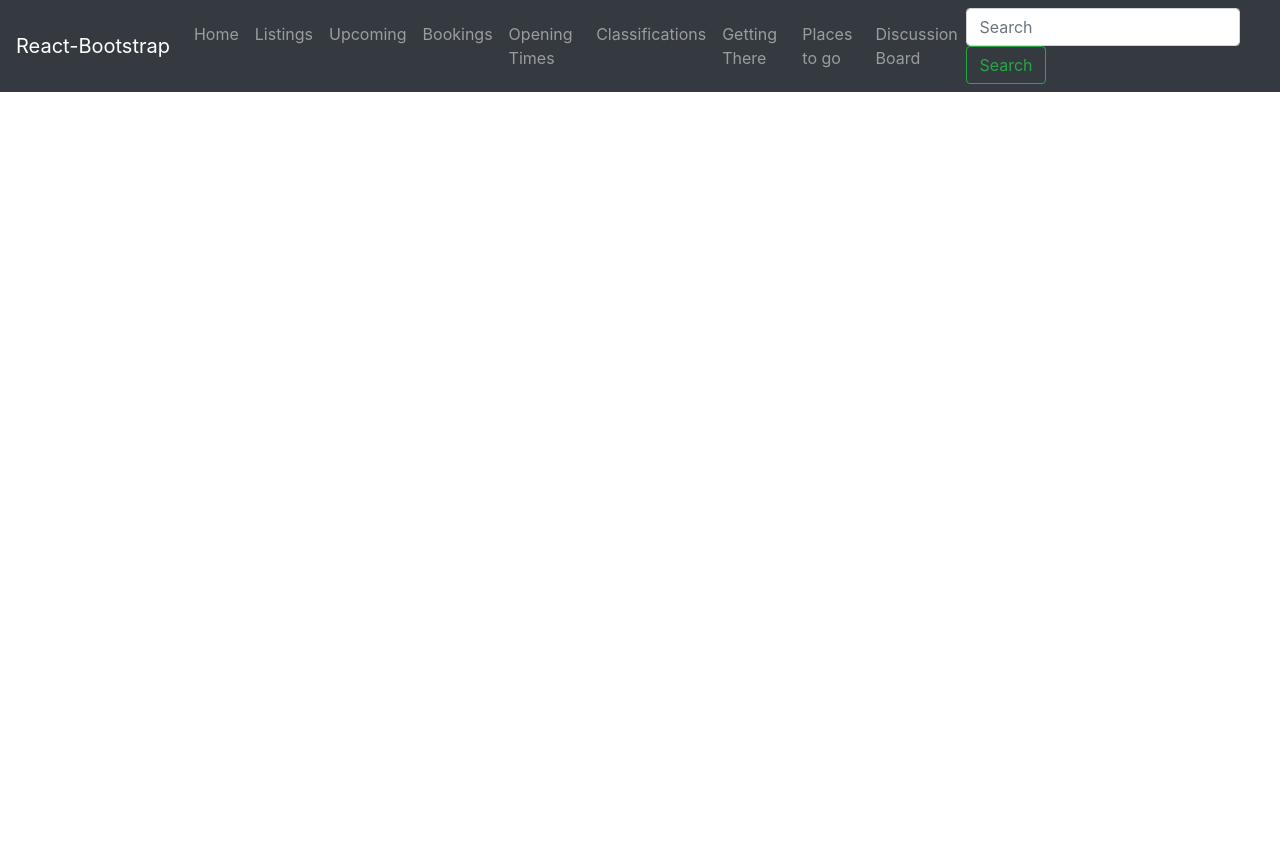
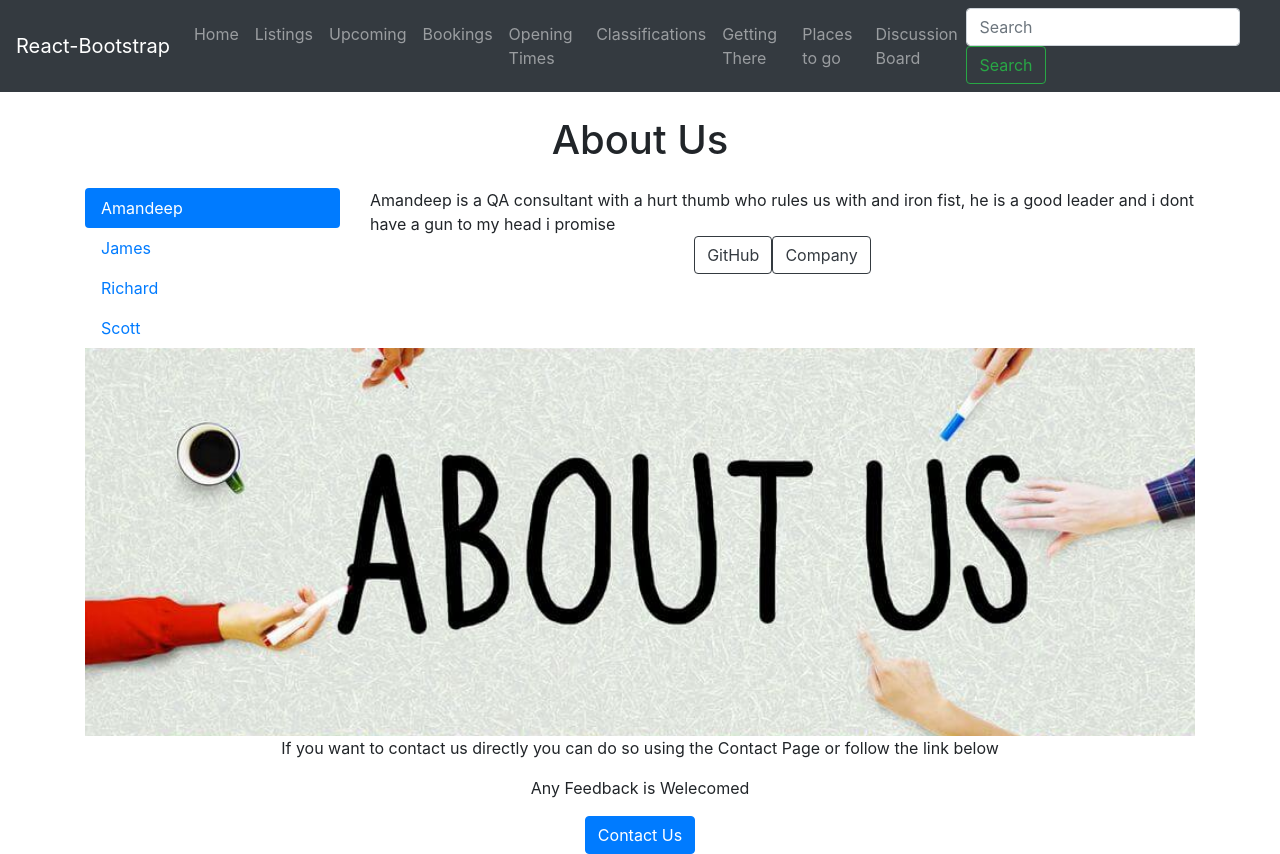
Before and after one commit to group-1-organization/cinema-project, a React (Create React App) app in the folder cinema-frontend/: page /aboutus in a window 1280 px wide. Before the commit the page ends 800 px from the top, so only its background shows below. Built offline with nearby package versions, Linux system fonts and the light colour scheme.

Commit message:
QC-14 RR:added about page with gerneral about us info to meet the criteria

```diff
--- a/cinema-frontend/src/App.js
+++ b/cinema-frontend/src/App.js
@@ -2,6 +2,7 @@ import './App.css';
 import { BrowserRouter as Router, Route, Switch } from 'react-router-dom';
 import Header from './components/Header';
 import Home from './components/home/Home';
+import AboutUs from './components/AboutUs';
 
 
 function App() {
@@ -36,6 +37,9 @@ function App() {
         <Route path="/discussion">
 
         </Route>
+        <Route path="/aboutus">
+          <AboutUs />
+        </Route>
       </Switch>
     </Router >
   );
--- /dev/null
+++ b/cinema-frontend/src/components/AboutUs.jsx
@@ -0,0 +1,88 @@
+import React from 'react';
+import Container from 'react-bootstrap/Container';
+import Row from 'react-bootstrap/Row';
+import Col from 'react-bootstrap/Col';
+import Tab from 'react-bootstrap/Tab'
+import Nav from 'react-bootstrap/esm/Nav';
+import Button from 'react-bootstrap/Button';
+import Image from 'react-bootstrap/Image'
+
+const AboutUs = () => {
+    return (
+        <div className="mt-4">
+            <center>
+                <h1>About Us</h1>
+            </center>
+            <Container className="mt-4">
+                <Tab.Container id="left-tabs-example" defaultActiveKey="first">
+                    <Row>
+                        <Col sm={3}>
+                            <Nav variant="pills" className="flex-column">
+                                <Nav.Item>
+                                    <Nav.Link eventKey="first">Amandeep</Nav.Link>
+                                </Nav.Item>
+                                <Nav.Item>
+                                    <Nav.Link eventKey="second">James</Nav.Link>
+                                </Nav.Item>
+                                <Nav.Item>
+                                    <Nav.Link eventKey="third">Richard</Nav.Link>
+                                </Nav.Item>
+                                <Nav.Item>
+                                    <Nav.Link eventKey="fourth">Scott</Nav.Link>
+                                </Nav.Item>
+                            </Nav>
+                        </Col>
+                        <Col sm={9}>
+                            <Tab.Content>
+                                <Tab.Pane eventKey="first">
+                                    Amandeep is a QA consultant with a hurt thumb who rules us with and iron fist, he is a good leader and i dont have a gun to my head i promise
+                                    <center>
+                                        <Button variant="outline-dark" href="https://github.com/AmanBassi">GitHub</Button>
+                                        <Button variant="outline-dark" href="https://www.qa.com/">Company</Button>
+                                    </center>
+                                </Tab.Pane>
+                                <Tab.Pane eventKey="second">
+                                    James is a QA consultant who is the gerneral of our forces, he has won may battles against our sworn enemies the Autobots, james is also known a Star Scream
+                                    <center>
+                                        <Button variant="outline-dark" href="https://github.com/JamesBarnett44">GitHub</Button>
+                                        <Button variant="outline-dark" href="https://www.qa.com/">Company</Button>
+                                    </center>
+                                </Tab.Pane>
+                                <Tab.Pane eventKey="third">
+                                    Richard is a QA consultant with a face that looks like a scottish singer or some Edsel said who knowns if this is true but he is unhappy that its a scottish one
+                                    <center>
+                                        <Button variant="outline-dark" href="https://github.com/sgtnamder">GitHub</Button>
+                                        <Button variant="outline-dark" href="https://www.qa.com/">Company</Button>
+                                    </center>
+                                </Tab.Pane>
+                                <Tab.Pane eventKey="fourth">
+                                    Scott is a Sad and Sexy man with deep and long relationship with kevin... "Kevin sits daydreaming at his computer, thinking about Scott in those cute kittycat ears. It was last evening when Kevin brought those doggy biscuits and seductively ate them off his toes. He is brought to a rude awakening when he hears Scott scream "Kevin is a feeder". He reaches under the desk and grabs a pack of dog biscuits. It's feeding time..."
+                                    <center>
+                                        <Button variant="outline-dark" href="https://github.com/Diakoptes24">GitHub</Button>
+                                        <Button variant="outline-dark" href="https://www.qa.com/">Company</Button>
+                                    </center>
+                                </Tab.Pane>
+                            </Tab.Content>
+                        </Col>
+                    </Row>
+                </Tab.Container>
+            </Container>
+            <Container>
+                <Image src="AboutUS.png" style={{ "width": "100%" }} />
+            </Container>
+            <Container>
+                <center>
+                    <p>If you want to contact us directly you can do so using the Contact Page or follow the link below</p>
+                    <p>Any Feedback is Welecomed</p>
+                    <Button href="/contact">Contact Us</Button>
+                </center>
+
+
+            </Container>
+
+
+        </div>
+    );
+}
+
+export default AboutUs;
```
Also changed, not shown: cinema-frontend/public/AboutUs.png (added).
